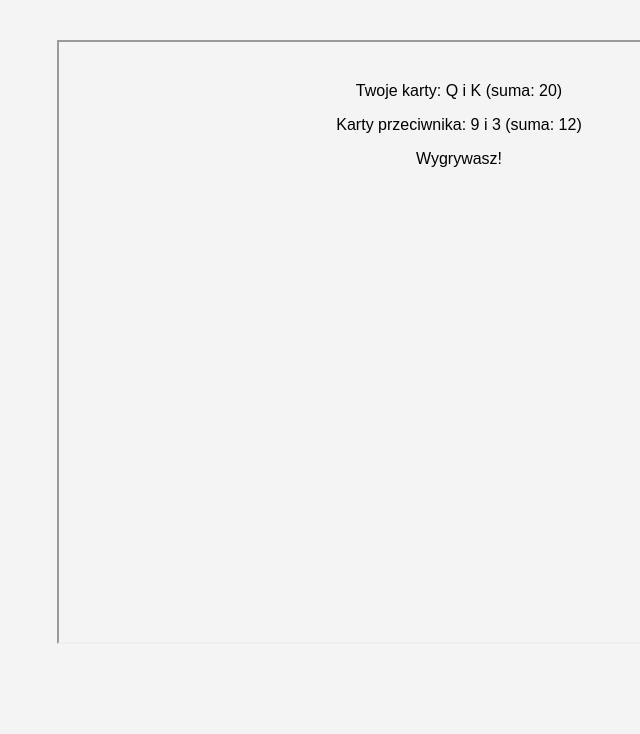
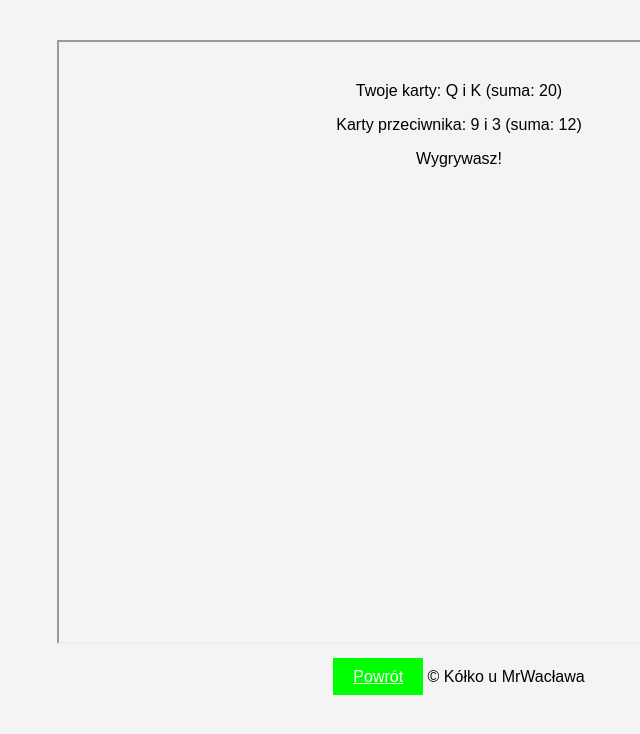
Before and after one commit to IchSpieleDieGitarre/Czesiek, a plain HTML site: page docs/wojna/wojna_strona.html in a window 1280 px wide. Shown: the whole page, without its empty margins (181-821 px from the left). Drawn offline with Linux system fonts and the light colour scheme.

Commit message:
Update wojna_strona.html

```diff
--- a/docs/wojna/wojna_strona.html
+++ b/docs/wojna/wojna_strona.html
@@ -26,6 +26,10 @@
       margin-top: 20px;
       text-align: center;
     }
+    footer{
+      margin-top: 20px;
+      text-align: center;
+    }
 
   </style>
 </head>
@@ -33,5 +37,9 @@
   <main>
     <iframe src="wojna_podstrona.html" width="800" height="600"></iframe>
   </main>
+  <footer>
+    <a href = "../index.html" class = niebieski-przycisk>Powrót</a>
+    &copy Kółko u MrWacława
+  </footer>
 </body>
 </html>
```
